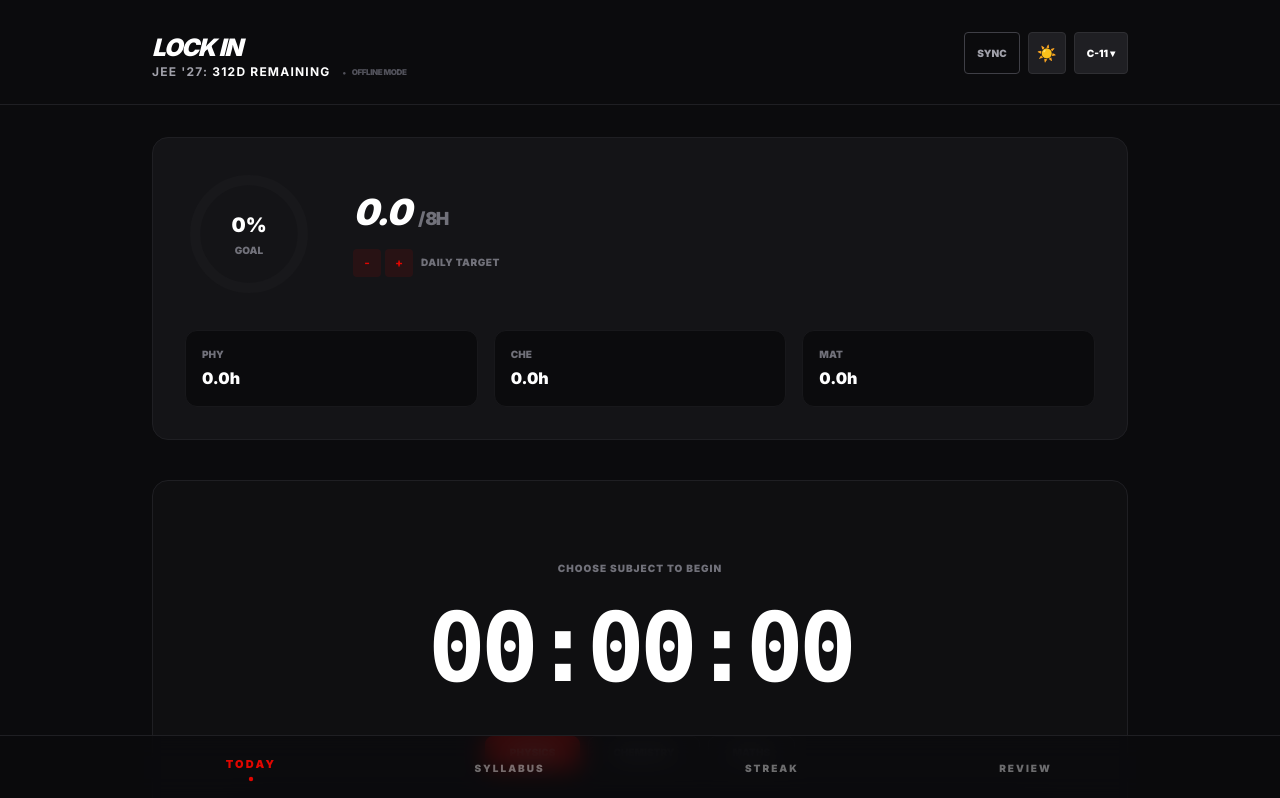
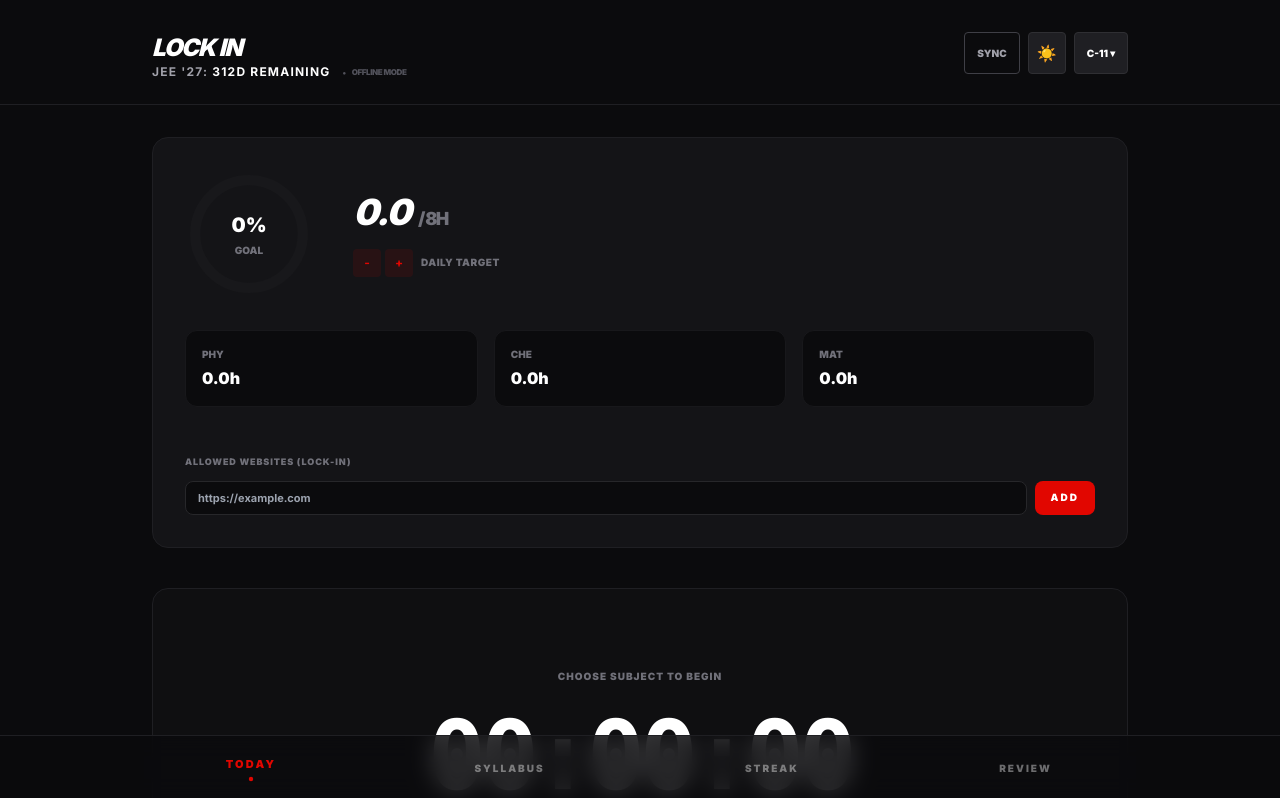
Before and after one commit to lockedinshreyash-netizen/tracker-alpha, a React (Vite) app: page / in a window 1280 px wide. Shown: the top 798 px of the page. Built offline with nearby package versions, Linux system fonts and the light colour scheme.

Commit message:
Add allowed websites management for LOCK-IN mode, including functionality to add and remove sites, and display allowed sites during sessions. Enhanced fullscreen exit handling to distinguish between deliberate exits and distractions.

```diff
--- a/App.tsx
+++ b/App.tsx
@@ -1027,6 +1027,29 @@ const App: React.FC = () => {
             onToggleTask={toggleTask}
             onDeleteTask={deleteTask}
             onUpdateDailyGoal={updateDailyGoal}
+            onAddAllowedSite={(url: string) =>
+              setState(prev => {
+                if (prev.allowList.includes(url)) return prev;
+                const nextState = {
+                  ...prev,
+                  allowList: [...prev.allowList, url],
+                  lastUpdated: Date.now(),
+                };
+                stateRef.current = nextState;
+                return nextState;
+              })
+            }
+            onRemoveAllowedSite={(url: string) =>
+              setState(prev => {
+                const nextState = {
+                  ...prev,
+                  allowList: prev.allowList.filter(u => u !== url),
+                  lastUpdated: Date.now(),
+                };
+                stateRef.current = nextState;
+                return nextState;
+              })
+            }
             theme={theme}
           />
         )}
@@ -1076,9 +1099,11 @@ const TodayTab = ({
   onToggleTask,
   onDeleteTask,
   onUpdateDailyGoal,
-  theme
+  onAddAllowedSite,
+  onRemoveAllowedSite,
+  theme,
 }: any) => {
-  const { timer, tasks, isLockInModeEnabled, logs, dailyGoalHours } = state;
+  const { timer, tasks, isLockInModeEnabled, logs, dailyGoalHours, allowList } = state;
   const [manualSubject, setManualSubject] = useState<Subject>('Physics');
   const [quality, setQuality] = useState(4);
   const [showWarning, setShowWarning] = useState(false);
@@ -1086,8 +1111,11 @@ const TodayTab = ({
   const [quoteIdx, setQuoteIdx] = useState(0);
   const [wipeHoldStart, setWipeHoldStart] = useState<number | null>(null);
   const [wipeProgress, setWipeProgress] = useState(0);
+  const [allowedUrlInput, setAllowedUrlInput] = useState('');
 
   const timerRef = useRef(timer);
+  const ignoreFullscreenExitRef = useRef(false);
+  const wasHiddenRef = useRef(false);
   useEffect(() => { timerRef.current = timer; }, [timer]);
 
   const REQUIRED_FOCUS_MS = 15 * 60 * 1000;
@@ -1108,22 +1136,56 @@ const TodayTab = ({
   }, [timer.isRunning, timer.startTime, timer.accumulatedMs]);
 
   useEffect(() => {
-    if (timer.isLockInActive) {
+    if (!timer.isLockInActive) return;
+
     const handleFsChange = () => {
+      // Only treat deliberate fullscreen exits as breaches.
       if (!document.fullscreenElement) {
+        if (ignoreFullscreenExitRef.current) {
+          // Allowed website navigation or controlled transitions.
+          ignoreFullscreenExitRef.current = false;
+          return;
+        }
         onTimerUpdate({
           isRunning: false,
-            accumulatedMs: Date.now() - (timerRef.current.startTime || Date.now()) + timerRef.current.accumulatedMs,
+          accumulatedMs:
+            Date.now() - (timerRef.current.startTime || Date.now()) + timerRef.current.accumulatedMs,
           startTime: null,
-            distractions: (timerRef.current.distractions || 0) + 1
+          distractions: (timerRef.current.distractions || 0) + 1,
         });
         setShowBreach(true);
       }
     };
+
     document.addEventListener('fullscreenchange', handleFsChange);
     return () => document.removeEventListener('fullscreenchange', handleFsChange);
-    }
   }, [timer.isLockInActive, onTimerUpdate]);
+
+  // Page Visibility handling – keep session running when screen turns off,
+  // and distinguish that from deliberate fullscreen exit.
+  useEffect(() => {
+    if (!timer.isLockInActive) return;
+
+    const handleVisibility = () => {
+      if (document.visibilityState === 'hidden') {
+        wasHiddenRef.current = true;
+      } else if (document.visibilityState === 'visible') {
+        // If we were simply hidden (e.g. screen off on mobile) and fullscreen was lost,
+        // attempt to restore fullscreen without counting it as a breach.
+        if (wasHiddenRef.current && !document.fullscreenElement) {
+          ignoreFullscreenExitRef.current = true;
+          document.documentElement.requestFullscreen().catch(() => {
+            // If this fails the user can manually re-enter fullscreen;
+            // we still don't count this as a breach.
+          });
+        }
+        wasHiddenRef.current = false;
+      }
+    };
+
+    document.addEventListener('visibilitychange', handleVisibility);
+    return () => document.removeEventListener('visibilitychange', handleVisibility);
+  }, [timer.isLockInActive]);
 
   useEffect(() => {
     if (timer.isLockInActive) {
@@ -1279,6 +1341,36 @@ const TodayTab = ({
             )}
           </div>
         </div>
+
+        {allowList.length > 0 && (
+          <div className="mt-10 w-full max-w-md mx-auto text-center">
+            <p className="text-[9px] font-black uppercase tracking-widest text-zinc-600 mb-2">
+              Allowed Websites (PC Only)
+            </p>
+            <div className="flex flex-wrap justify-center gap-2">
+              {allowList.map(url => (
+                <button
+                  key={url}
+                  type="button"
+                  onClick={() => {
+                    ignoreFullscreenExitRef.current = true;
+                    window.open(url, '_blank', 'noopener');
+                  }}
+                  className="px-3 py-1.5 rounded-full border border-zinc-700 text-[9px] font-bold text-zinc-300 hover:border-[#E10600] hover:text-white transition-colors max-w-[180px] truncate"
+                >
+                  {(() => {
+                    try {
+                      const u = new URL(url);
+                      return u.hostname;
+                    } catch {
+                      return url;
+                    }
+                  })()}
+                </button>
+              ))}
+            </div>
+          </div>
+        )}
       </div>
     );
   }
@@ -1318,6 +1410,69 @@ const TodayTab = ({
               </div>
             ))}
           </div>
+
+          {/* Allowed websites configuration for LOCK-IN (PC) – editable only before session starts */}
+          {!timer.isLockInActive && (
+            <div className="mt-4 space-y-3">
+              <h4 className="text-[9px] font-black uppercase tracking-widest text-zinc-500">
+                Allowed Websites (LOCK-IN)
+              </h4>
+              <div className="flex gap-2">
+                <input
+                  type="text"
+                  placeholder="https://example.com"
+                  className={`flex-1 text-[11px] px-3 py-2 rounded-lg border font-bold ${
+                    theme === 'dark'
+                      ? 'bg-[#0B0B0D] border-[#27272a] text-white'
+                      : 'bg-zinc-50 border-zinc-200 text-black'
+                  }`}
+                  value={allowedUrlInput}
+                  onChange={e => setAllowedUrlInput(e.target.value)}
+                />
+                <button
+                  type="button"
+                  onClick={() => {
+                    const raw = allowedUrlInput.trim();
+                    if (!raw) return;
+                    let url = raw;
+                    if (!/^https?:\/\//i.test(url)) {
+                      url = `https://${url}`;
+                    }
+                    if (!allowList.includes(url)) {
+                      onAddAllowedSite(url);
+                    }
+                    setAllowedUrlInput('');
+                  }}
+                  className="px-4 py-2 rounded-lg bg-[#E10600] text-white text-[10px] font-black uppercase tracking-[0.2em] hover:bg-red-700 transition-colors"
+                >
+                  Add
+                </button>
+              </div>
+              {allowList.length > 0 && (
+                <div className="flex flex-wrap gap-2">
+                  {allowList.map(url => (
+                    <div
+                      key={url}
+                      className={`flex items-center gap-2 px-3 py-1.5 rounded-full border text-[10px] font-bold ${
+                        theme === 'dark'
+                          ? 'border-zinc-800 bg-[#09090b] text-zinc-300'
+                          : 'border-zinc-200 bg-zinc-50 text-zinc-700'
+                      }`}
+                    >
+                      <span className="truncate max-w-[140px]">{url}</span>
+                      <button
+                        type="button"
+                        onClick={() => onRemoveAllowedSite(url)}
+                        className="text-zinc-500 hover:text-red-500"
+                      >
+                        ✕
+                      </button>
+                    </div>
+                  ))}
+                </div>
+              )}
+            </div>
+          )}
         </section>
       )}
 
```
Lines whose indentation alone changed are shown as unchanged.
